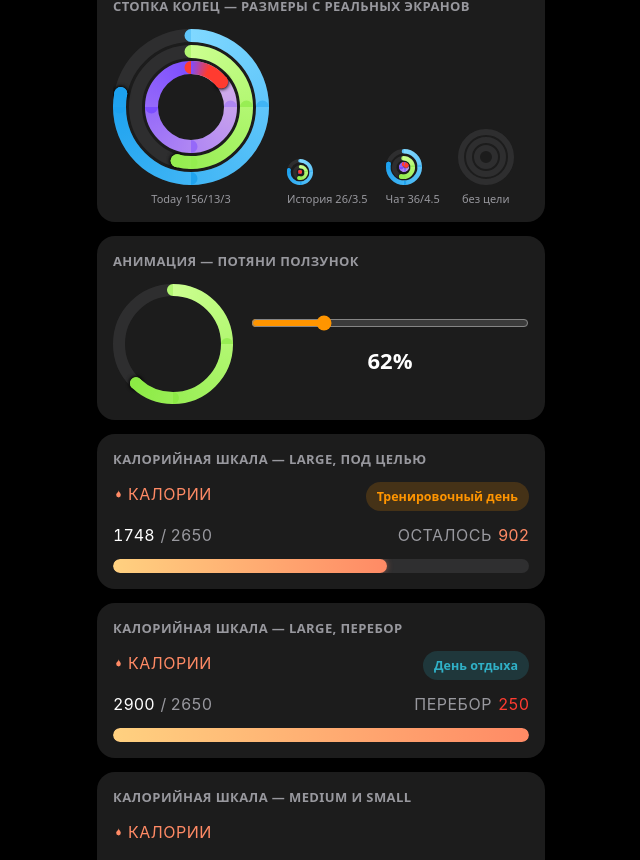
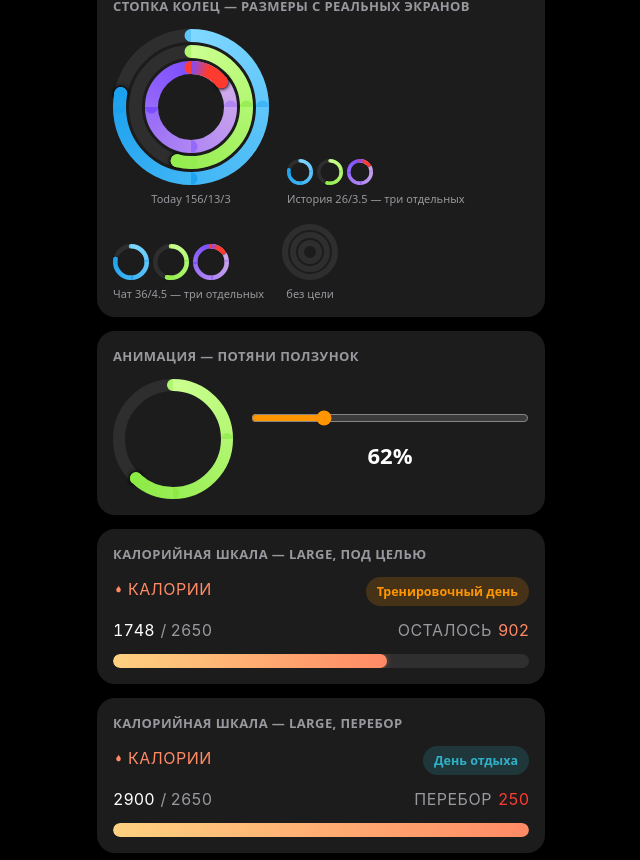
Before and after one commit to alexey-ulashchick/food-tracker-api, a React (Vite) app in the folder web/: page /dev/kitchen in a window 1280 px wide. Shown: the part 1057-1917 px from the top of the page, without its empty margins (319-959 px from the left). Built offline with nearby package versions, Linux system fonts and the light colour scheme.

Commit message:
Stop clipping the ring head shadow; split standalone ring specs from stacks

```diff
--- a/web/src/components/ring/MacroRing.tsx
+++ b/web/src/components/ring/MacroRing.tsx
@@ -20,6 +20,15 @@ import {
 // can run past 100% without the gradient smearing across multiple laps.
 
 const SEGMENT_MAX_DEGREES = 90
+
+/**
+ * Room reserved around the ring for the head's drop shadow. The blur is
+ * strokeWidth * 0.18 * 2 and the widest stroke in the app is 18, so 8px covers
+ * every call site with margin. Padding costs a few pixels of backing store and
+ * buys a shadow that behaves like SwiftUI's — spilling past the frame instead
+ * of being sliced off at it.
+ */
+const SHADOW_PAD = 8
 
 type Props = {
   /** 0..∞, where 1 means "at goal". */
@@ -46,16 +55,24 @@ export function MacroRing({ value, stops, size = 240, strokeWidth = 18, dimmed }
 
     const rgbStops: Rgb[] = stopKey.split(',').map(hexToRgb)
     const dpr = window.devicePixelRatio || 1
-    canvas.width = Math.round(size * dpr)
-    canvas.height = Math.round(size * dpr)
-    ctx.setTransform(dpr, 0, 0, dpr, 0, 0)
+    // The head circle's outer edge lands exactly on size/2 — the box edge — so
+    // its drop shadow would be clipped by the canvas bounds. SwiftUI's .frame()
+    // does not clip, and that escaping shadow is the whole spiral-depth effect
+    // (it falls on the ring below). Grow the backing store by SHADOW_PAD on
+    // every side and shift the origin; the CSS box stays `size` via a negative
+    // offset applied by the caller-visible wrapper below.
+    const outer = size + SHADOW_PAD * 2
+    canvas.width = Math.round(outer * dpr)
+    canvas.height = Math.round(outer * dpr)
+    ctx.setTransform(dpr, 0, 0, dpr, SHADOW_PAD * dpr, SHADOW_PAD * dpr)
 
     const cx = size / 2
     const cy = size / 2
     const radius = (size - strokeWidth) / 2
 
     const draw = (progress: number) => {
-      ctx.clearRect(0, 0, size, size)
+      // Clear in the padded space, not just the box.
+      ctx.clearRect(-SHADOW_PAD, -SHADOW_PAD, outer, outer)
 
       ctx.beginPath()
       ctx.arc(cx, cy, radius, 0, Math.PI * 2)
@@ -154,8 +171,28 @@ export function MacroRing({ value, stops, size = 240, strokeWidth = 18, dimmed }
     // here a screen reader is not already told. The wrapper carries
     // aria-hidden because biome classifies <canvas> itself as interactive and
     // rejects both aria-hidden and role="presentation" on it directly.
-    <span aria-hidden="true" style={{ display: 'block', width: size, height: size }}>
-      <canvas ref={canvasRef} style={{ width: size, height: size, display: 'block' }} />
+    //
+    // The layout box is exactly `size`; the canvas is SHADOW_PAD larger on each
+    // side and pulled back into place, so the head's shadow has somewhere to go
+    // without changing how the ring measures or where a RingStack centres it.
+    <span
+      aria-hidden="true"
+      style={{ display: 'block', width: size, height: size, position: 'relative' }}
+    >
+      <canvas
+        ref={canvasRef}
+        style={{
+          position: 'absolute',
+          top: -SHADOW_PAD,
+          left: -SHADOW_PAD,
+          width: size + SHADOW_PAD * 2,
+          height: size + SHADOW_PAD * 2,
+          display: 'block',
+          // Shadows must reach the neighbouring ring, so nothing may capture
+          // pointer events on the padded overhang.
+          pointerEvents: 'none',
+        }}
+      />
     </span>
   )
 }
--- a/web/src/components/ring/RingStack.tsx
+++ b/web/src/components/ring/RingStack.tsx
@@ -19,6 +19,23 @@ type Props = {
 }
 
 export function RingStack({ rings, size = 240, strokeWidth = 18, gap = 4 }: Props) {
+  // Nesting only works while every level still has room for its stroke. What
+  // matters is the radius, not the box: at Today's 156/13/3 the innermost ring
+  // lands on a radius of 39.5, but shrink the box to the 36pt chat strip and it
+  // drops to 2.75 — narrower than the stroke itself, so the ring collapses into
+  // a blob. Those small call sites render independent rings side by side (see
+  // singleRingSpec), which is what the Swift original does too.
+  if (import.meta.env.DEV) {
+    const innerBox = size - (rings.length - 1) * (strokeWidth + gap) * 2
+    const innerRadius = (innerBox - strokeWidth) / 2
+    if (innerRadius < strokeWidth) {
+      console.warn(
+        `[RingStack] ${rings.length} rings do not fit in ${size}px at stroke ${strokeWidth}: ` +
+          `the innermost radius would be ${innerRadius}. Render standalone rings instead.`,
+      )
+    }
+  }
+
   return (
     <div style={{ width: size, height: size, position: 'relative' }}>
       {rings.map((ring, i) => {
--- a/web/src/screens/Kitchen.tsx
+++ b/web/src/screens/Kitchen.tsx
@@ -10,6 +10,7 @@ import {
   dayTypeTint,
   dietDayColor,
   palette,
+  singleRingSpec,
   surface,
   withAlpha,
 } from '@/theme/tokens'
@@ -77,6 +78,27 @@ function Chip({ label: text, tint }: { label: string; tint: string }) {
     >
       {text}
     </span>
+  )
+}
+
+// History rows and the chat macro strip show three INDEPENDENT rings side by
+// side, not a nested stack — at those sizes nesting collapses the innermost
+// ring to a radius narrower than its own stroke.
+function MacroRow({ spec }: { spec: { size: number; strokeWidth: number } }) {
+  const values = [0.78, 0.54, 1.14] as const
+  const stops = [palette.protein, palette.carbs, palette.fat] as const
+  return (
+    <div style={{ display: 'flex', gap: 4 }}>
+      {values.map((value, i) => (
+        <MacroRing
+          key={`${spec.size}-${i}-${value}`}
+          value={value}
+          stops={stops[i]!}
+          size={spec.size}
+          strokeWidth={spec.strokeWidth}
+        />
+      ))}
+    </div>
   )
 }
 
@@ -153,29 +175,11 @@ export function Kitchen() {
               gap={3}
             />
           </Labelled>
-          <Labelled label="История 26/3.5">
-            <RingStack
-              rings={[
-                { value: 0.78, stops: palette.protein },
-                { value: 0.54, stops: palette.carbs },
-                { value: 1.14, stops: palette.fat },
-              ]}
-              size={26}
-              strokeWidth={3.5}
-              gap={2}
-            />
+          <Labelled label="История 26/3.5 — три отдельных">
+            <MacroRow spec={singleRingSpec.historyRow} />
           </Labelled>
-          <Labelled label="Чат 36/4.5">
-            <RingStack
-              rings={[
-                { value: 0.78, stops: palette.protein },
-                { value: 0.54, stops: palette.carbs },
-                { value: 1.14, stops: palette.fat },
-              ]}
-              size={36}
-              strokeWidth={4.5}
-              gap={2}
-            />
+          <Labelled label="Чат 36/4.5 — три отдельных">
+            <MacroRow spec={singleRingSpec.chatStrip} />
           </Labelled>
           <Labelled label="без цели">
             <RingStack
--- a/web/src/theme/tokens.ts
+++ b/web/src/theme/tokens.ts
@@ -90,12 +90,23 @@ export const layout = {
   maxWidth: 480,
 } as const
 
-/** Ring geometry per call site, from the Swift view bodies. */
+/**
+ * Ring geometry per call site, from the Swift view bodies.
+ *
+ * Only Today nests its rings. History rows and the chat macro strip render
+ * three INDEPENDENT rings side by side (ringFor(idx:) and the P/C/F strip
+ * respectively) — nesting at those sizes is not just wrong, it is degenerate:
+ * a 26pt stack with a 3.5pt stroke leaves the third ring a radius of 0.25.
+ */
 export const ringSpec = {
-  today: { size: 156, strokeWidth: 13, gap: 3 },
-  chatStrip: { size: 36, strokeWidth: 4.5, gap: 2 },
-  historyRow: { size: 26, strokeWidth: 3.5, gap: 2 },
-  default: { size: 240, strokeWidth: 18, gap: 4 },
+  todayStack: { size: 156, strokeWidth: 13, gap: 3 },
+  defaultStack: { size: 240, strokeWidth: 18, gap: 4 },
+} as const
+
+/** Standalone rings, one per macro, laid out in a row. */
+export const singleRingSpec = {
+  historyRow: { size: 26, strokeWidth: 3.5 },
+  chatStrip: { size: 36, strokeWidth: 4.5 },
 } as const
 
 /** Adds an alpha channel to a #RRGGBB literal. */
```
Also changed, not shown: 2 other files (tests, documents, lock files or other folders).
